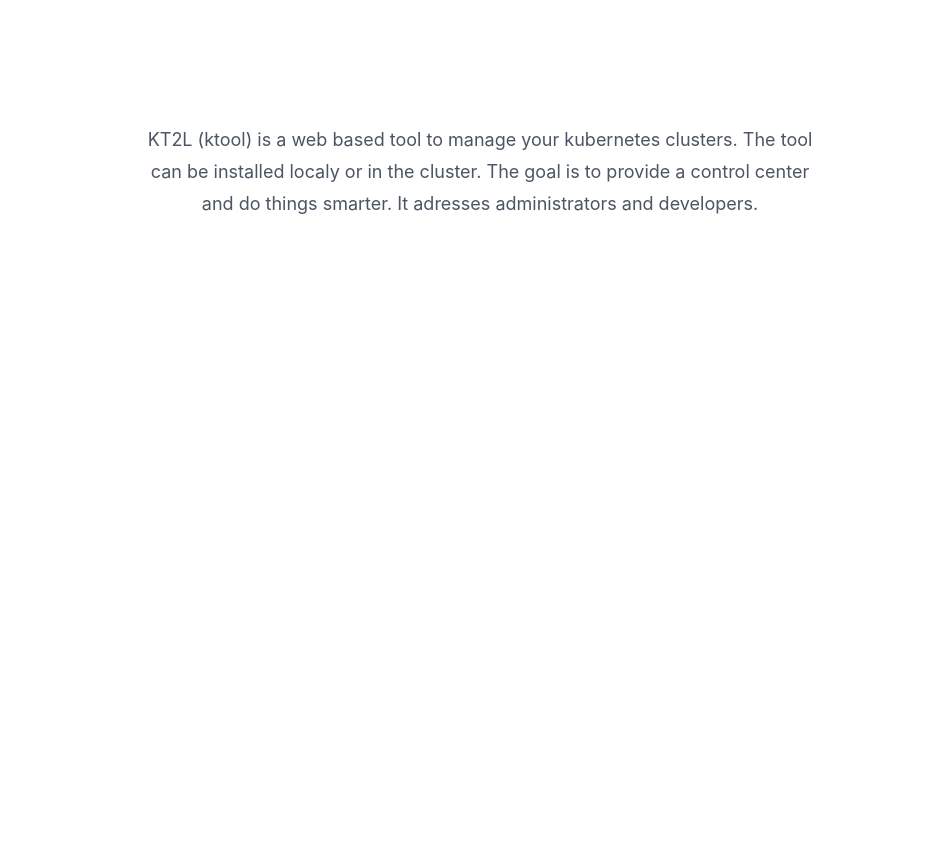
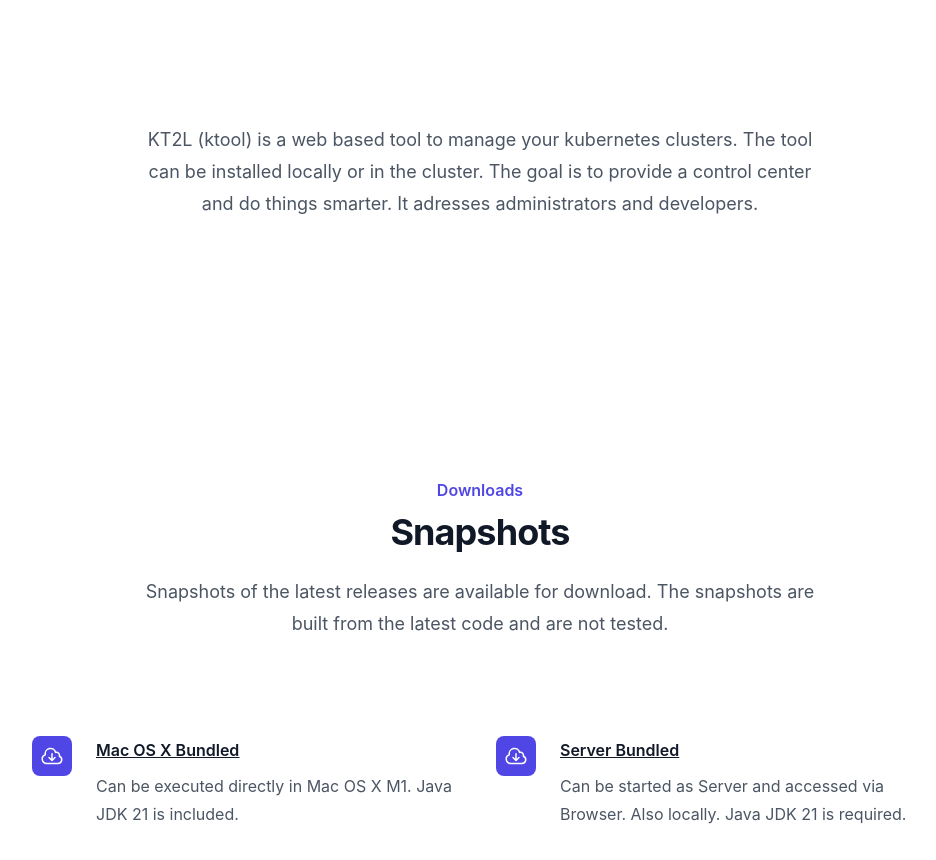
Before and after one commit to mhus/kt2l, a React (Create React App) app in the folder kt2l.org/: page / in a window 1280 px wide. Shown: the part 560-1420 px from the top of the page, without its empty margins (160-1096 px from the left). Before the commit the page ends 1004 px from the top, so only its background shows below. Built offline with nearby package versions, Linux system fonts and the light colour scheme.

Commit message:
add snapshot downloads section

```diff
--- a/kt2l.org/src/App.tsx
+++ b/kt2l.org/src/App.tsx
@@ -5,8 +5,17 @@
 //import { Dialog } from '@headlessui/react'
 //import { Bars3Icon, XMarkIcon } from '@heroicons/react/24/outline'
 import pageHeader from './page-header'
+import pageGeneralInformation from './page-general-information'
+import pageDownloads from './page-downloads'
+
 function App() {
-  return pageHeader();
+  return (
+      <div className="bg-white">
+          {pageHeader()}
+          {pageGeneralInformation()}
+          {pageDownloads()}
+      </div>
+  );
 }
 
 export default App;
--- /dev/null
+++ b/kt2l.org/src/page-downloads.tsx
@@ -0,0 +1,48 @@
+import { CloudArrowDownIcon } from '@heroicons/react/24/outline'
+
+export default function pageDownloads() {
+
+    return (
+        <div className="bg-white py-4 sm:py-8">
+            <div className="mx-auto max-w-7xl px-6 lg:px-8">
+                <div className="mx-auto max-w-2xl lg:text-center">
+                    <h2 className="text-base font-semibold leading-7 text-indigo-600">Downloads</h2>
+                    <p className="mt-2 text-3xl font-bold tracking-tight text-gray-900 sm:text-4xl">
+                        Snapshots
+                    </p>
+                    <p className="mt-6 text-lg leading-8 text-gray-600">
+                        Snapshots of the latest releases are available for download. The snapshots are built from the latest code and are not tested.
+                    </p>
+                </div>
+                <div className="mx-auto mt-16 max-w-2xl sm:mt-20 lg:mt-24 lg:max-w-4xl">
+                    <dl className="grid max-w-xl grid-cols-1 gap-x-8 gap-y-10 lg:max-w-none lg:grid-cols-2 lg:gap-y-16">
+                        <div key="snapshot_mac" className="relative pl-16">
+                            <dt className="text-base font-semibold leading-7 text-gray-900 underline">
+                                <a href="snapshots/kt2l-snapshot.dmg">
+                                    <div
+                                        className="absolute left-0 top-0 flex h-10 w-10 items-center justify-center rounded-lg bg-indigo-600">
+                                        <CloudArrowDownIcon className="h-6 w-6 text-white" aria-hidden="true"/>
+                                    </div>
+                                    Mac OS X Bundled
+                                </a>
+                            </dt>
+                            <dd className="mt-2 text-base leading-7 text-gray-600">Can be executed directly in Mac OS X M1. Java JDK 21 is included.</dd>
+                        </div>
+                        <div key="snapshot_server" className="relative pl-16">
+                            <dt className="text-base font-semibold leading-7 text-gray-900 underline">
+                                <a href="snapshots/kt2l-snapshot.zip">
+                                    <div
+                                        className="absolute left-0 top-0 flex h-10 w-10 items-center justify-center rounded-lg bg-indigo-600">
+                                        <CloudArrowDownIcon className="h-6 w-6 text-white" aria-hidden="true"/>
+                                    </div>
+                                    Server Bundled
+                                </a>
+                            </dt>
+                            <dd className="mt-2 text-base leading-7 text-gray-600">Can be started as Server and accessed via Browser. Also locally. Java JDK 21 is required.</dd>
+                        </div>
+                    </dl>
+                </div>
+            </div>
+        </div>
+    );
+}
--- /dev/null
+++ b/kt2l.org/src/page-general-information.tsx
@@ -0,0 +1,46 @@
+import logo from './kt2l-logo.svg';
+
+export default function pageGeneralInformation() {
+
+    return (
+        <div className="relative isolate px-6 pt-14 lg:px-8">
+            <div
+                aria-hidden="true"
+            >
+                <div
+                    style={{
+                        clipPath:
+                            'polygon(74.1% 44.1%, 100% 61.6%, 97.5% 26.9%, 85.5% 0.1%, 80.7% 2%, 72.5% 32.5%, 60.2% 62.4%, 52.4% 68.1%, 47.5% 58.3%, 45.2% 34.5%, 27.5% 76.7%, 0.1% 64.9%, 17.9% 100%, 27.6% 76.8%, 76.1% 97.7%, 74.1% 44.1%)',
+                    }}
+                />
+            </div>
+            <div className="mx-auto max-w-2xl py-32 sm:py-8 lg:py-56">
+                <div className="text-center">
+                    <h1 className="text-4xl font-bold tracking-tight text-gray-900 sm:text-6xl">
+                        KT2L
+                    </h1>
+                    <center>
+                        <img src={logo} className="App-logo" alt="logo" width={300}/>
+                    </center>
+                    <p className="mt-6 text-lg leading-8 text-gray-600">
+                        KT2L (ktool) is a web based tool to manage your kubernetes clusters. The tool can be
+                        installed locally or
+                        in the cluster. The goal is to provide a control center and do things smarter. It adresses
+                        administrators
+                        and developers.
+                    </p>
+                </div>
+            </div>
+            <div
+                aria-hidden="true"
+            >
+                <div
+                    style={{
+                        clipPath:
+                            'polygon(74.1% 44.1%, 100% 61.6%, 97.5% 26.9%, 85.5% 0.1%, 80.7% 2%, 72.5% 32.5%, 60.2% 62.4%, 52.4% 68.1%, 47.5% 58.3%, 45.2% 34.5%, 27.5% 76.7%, 0.1% 64.9%, 17.9% 100%, 27.6% 76.8%, 76.1% 97.7%, 74.1% 44.1%)',
+                    }}
+                />
+            </div>
+        </div>
+    );
+}
--- a/kt2l.org/src/page-header.tsx
+++ b/kt2l.org/src/page-header.tsx
@@ -1,8 +1,3 @@
-//import React from 'react';
-import logo from './kt2l-logo.svg';
-//import {useState} from 'react'
-//import { Dialog } from '@headlessui/react'
-//import {Bars3Icon, XMarkIcon} from '@heroicons/react/24/outline'
 import {Bars3Icon} from '@heroicons/react/24/outline'
 
 const navigation = [
@@ -17,7 +12,6 @@
 //    const [MobileMenuOpen, SetMobileMenuOpen] = useState(false)
 
     return (
-        <div className="bg-white">
         <header className="absolute inset-x-0 top-0 z-50">
             <nav className="flex items-center justify-between p-6 lg:px-8" aria-label="Global">
                 <div className="flex lg:flex-1">
@@ -99,45 +93,5 @@
         */}
         </header>
 
-            <div className="relative isolate px-6 pt-14 lg:px-8">
-                <div
-                    aria-hidden="true"
-                >
-                    <div
-                        style={{
-                            clipPath:
-                                'polygon(74.1% 44.1%, 100% 61.6%, 97.5% 26.9%, 85.5% 0.1%, 80.7% 2%, 72.5% 32.5%, 60.2% 62.4%, 52.4% 68.1%, 47.5% 58.3%, 45.2% 34.5%, 27.5% 76.7%, 0.1% 64.9%, 17.9% 100%, 27.6% 76.8%, 76.1% 97.7%, 74.1% 44.1%)',
-                        }}
-                    />
-                </div>
-                <div className="mx-auto max-w-2xl py-32 sm:py-8 lg:py-56">
-                    <div className="text-center">
-                        <h1 className="text-4xl font-bold tracking-tight text-gray-900 sm:text-6xl">
-                            KT2L
-                        </h1>
-                        <center>
-                            <img src={logo} className="App-logo" alt="logo" width={300}/>
-                        </center>
-                        <p className="mt-6 text-lg leading-8 text-gray-600">
-                            KT2L (ktool) is a web based tool to manage your kubernetes clusters. The tool can be
-                            installed localy or
-                            in the cluster. The goal is to provide a control center and do things smarter. It adresses
-                            administrators
-                            and developers.
-                        </p>
-                    </div>
-                </div>
-                <div
-                    aria-hidden="true"
-                >
-                    <div
-                        style={{
-                            clipPath:
-                                'polygon(74.1% 44.1%, 100% 61.6%, 97.5% 26.9%, 85.5% 0.1%, 80.7% 2%, 72.5% 32.5%, 60.2% 62.4%, 52.4% 68.1%, 47.5% 58.3%, 45.2% 34.5%, 27.5% 76.7%, 0.1% 64.9%, 17.9% 100%, 27.6% 76.8%, 76.1% 97.7%, 74.1% 44.1%)',
-                        }}
-                    />
-                </div>
-            </div>
-        </div>
     );
 }
```
Also changed, not shown: 1 other file (tests, documents, lock files or other folders). Lines whose indentation alone changed are shown as unchanged.
